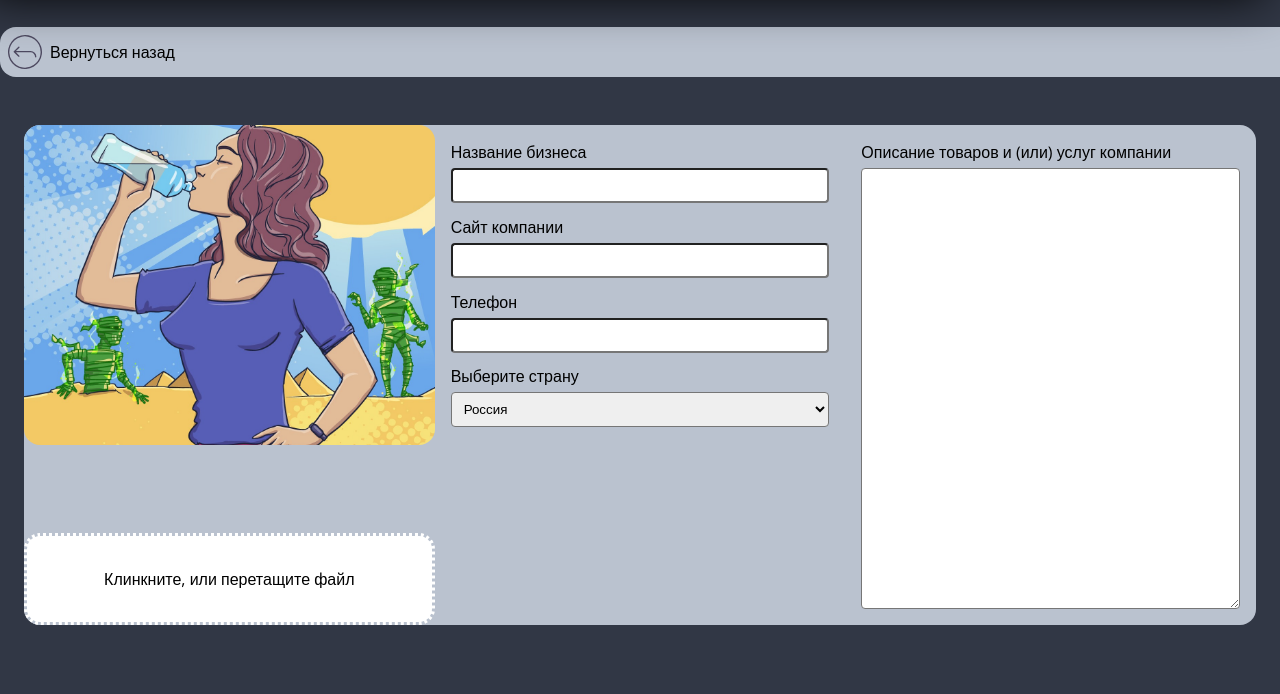
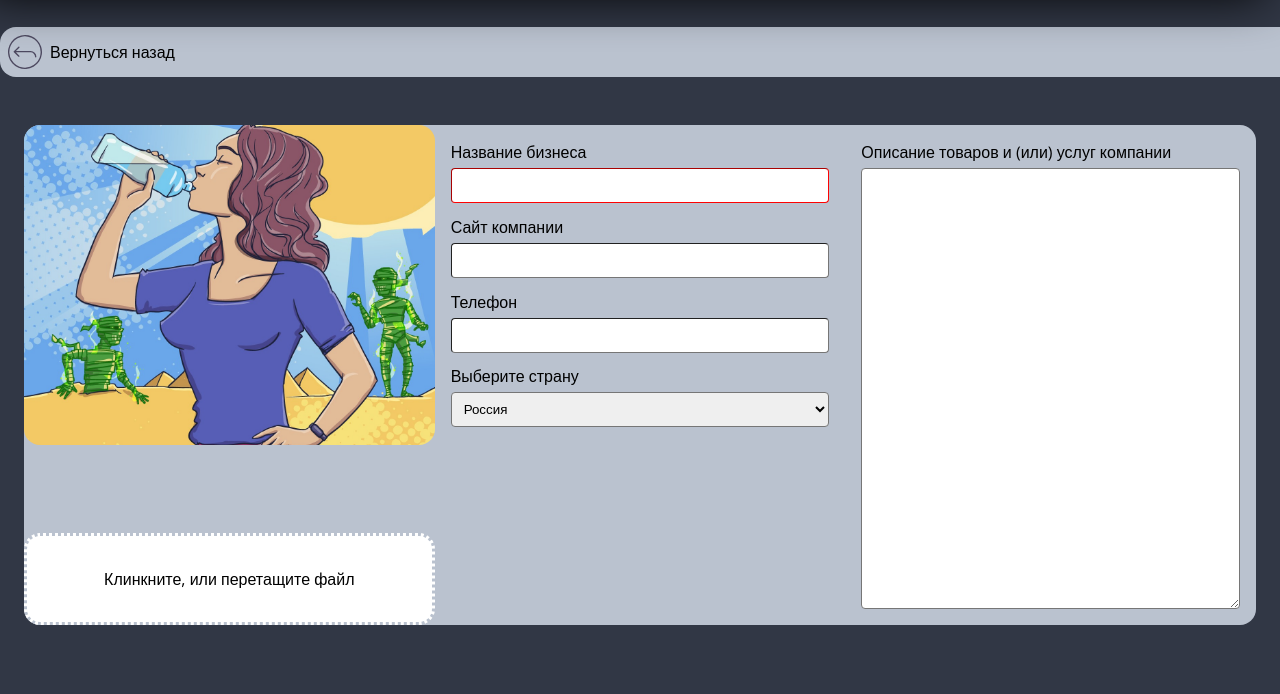
Before and after one commit to Shartzzz-work/dualbiz.dev, a website: page pages/willPost.html in a window 1280 px wide. Shown: the part 70-764 px from the top of the page. Drawn offline with nearby package versions, Linux system fonts and the light colour scheme.

Commit message:
Добавил крассную обводку для эллементов в которых необходимо добавить какие-нибудь данные.

```diff
--- a/pages/willPost.html
+++ b/pages/willPost.html
@@ -105,7 +105,7 @@
         </div>
         <div class="block-input">
           <label>Название бизнеса</label>
-          <input type="text">
+          <input type="text" class="red__border">
           <label>Сайт компании</label>
           <input type="text">
           <label>Телефон</label>
--- a/scss/sections/willPost.scss
+++ b/scss/sections/willPost.scss
@@ -87,6 +87,12 @@
       margin-bottom: 0.8rem;
       border-radius: 4px;
       padding-left: 0.5rem;
+      border-width: thin;
+
+    }
+
+    .red__border {
+      border-color: rgb(253, 3, 3);
     }
   }
 
@@ -103,6 +109,7 @@
       padding: 0.5rem;
     }
   }
+
 }
 
 .willPost__percent {
```
Also changed, not shown: style.css.
